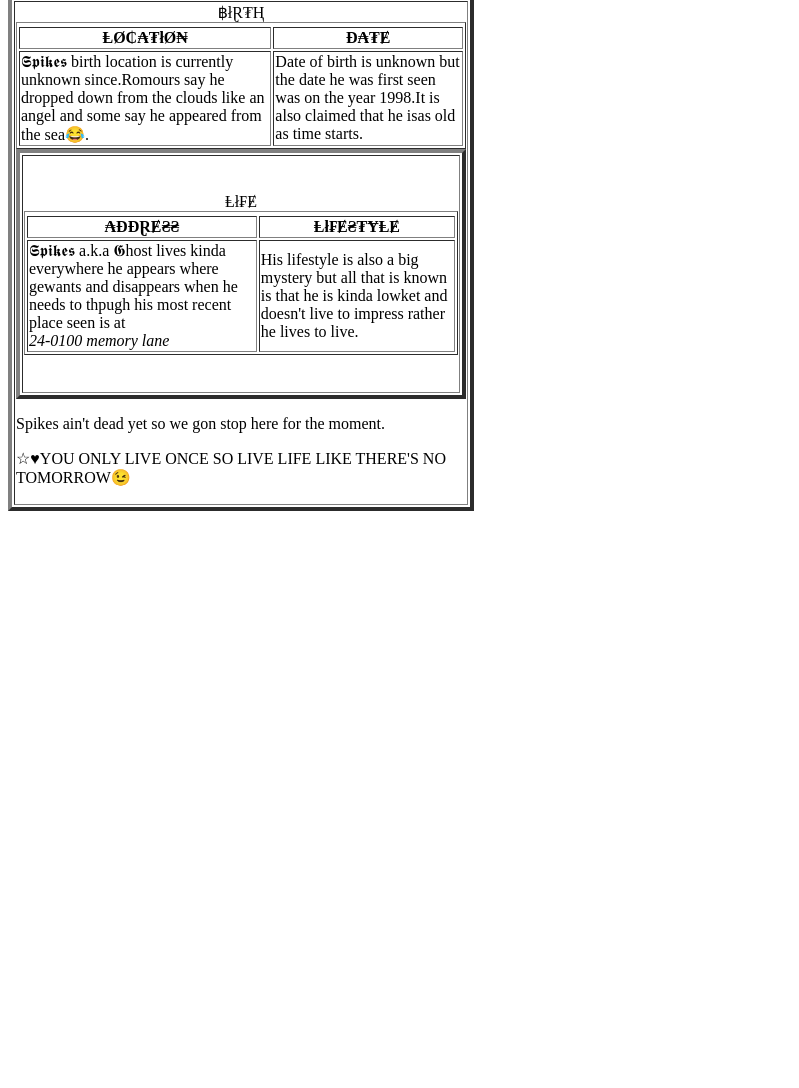
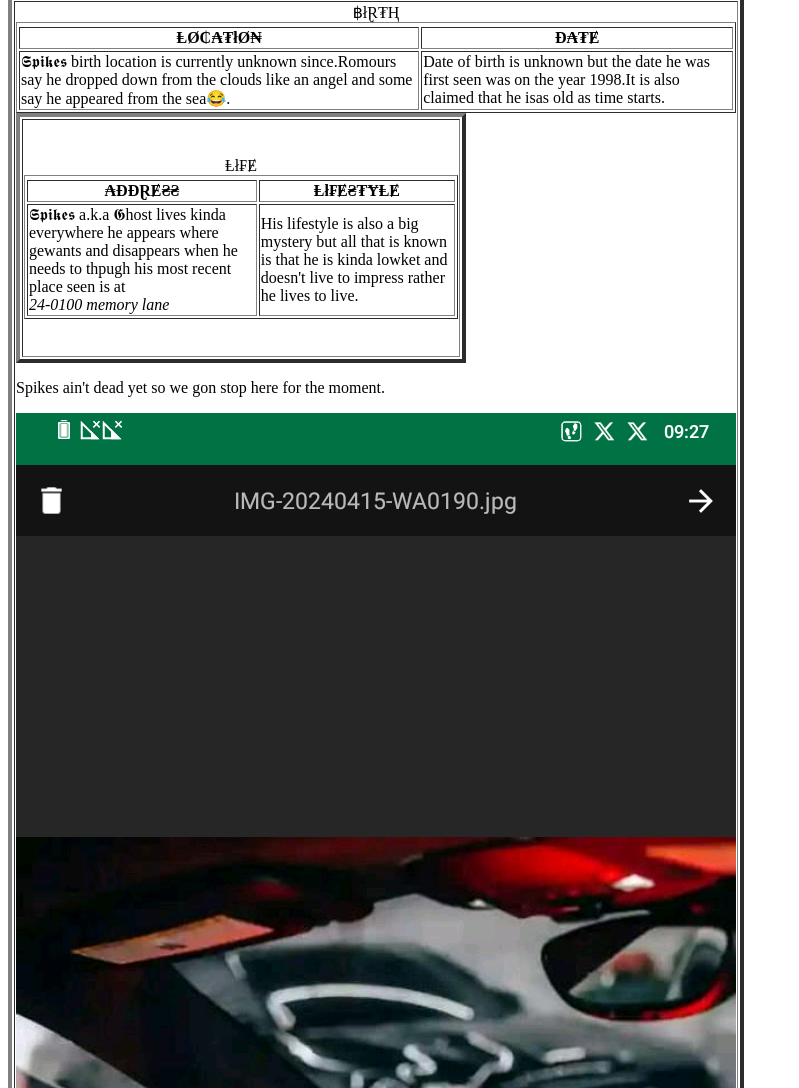
Before and after one commit to Spikes-s/my-life-in-a-webshell, a plain HTML site: page index.html in a window 1280 px wide. Shown: the part 812-1900 px from the top of the page, without its empty margins (0-799 px from the left). Before the commit the page ends 1331 px from the top, so only its background shows below. Drawn offline with Linux system fonts and the light colour scheme.

Commit message:
Update index.html

```diff
--- a/index.html
+++ b/index.html
@@ -75,6 +75,7 @@
                      <td>𝕾𝖕𝖎𝖐𝖊𝖘 birth location is currently unknown since.Romours say he dropped down from the clouds like an angel and some say he appeared from the sea😂.</td>
                      <td>Date of birth is unknown but the date he was first seen was on the year 1998.It is also claimed that he isas old as time starts.</td>
                    </tr>
+               </table>
                  <table border="4" cell padding="5" cell spacing="5" width="450" height="250">
        <tr>
            <td>
@@ -92,10 +93,10 @@
                    </tr>
                </table>
            </td>
-        </tr>
-
+       </tr>
     </table>
     <p>Spikes ain't dead yet so we gon stop here for the moment.</p>
+               <img src="Screenshot_20240528-092723.png">
     <p>☆♥︎YOU ONLY LIVE ONCE SO LIVE LIFE LIKE THERE'S NO TOMORROW😉</p>
 
 </body>
```
